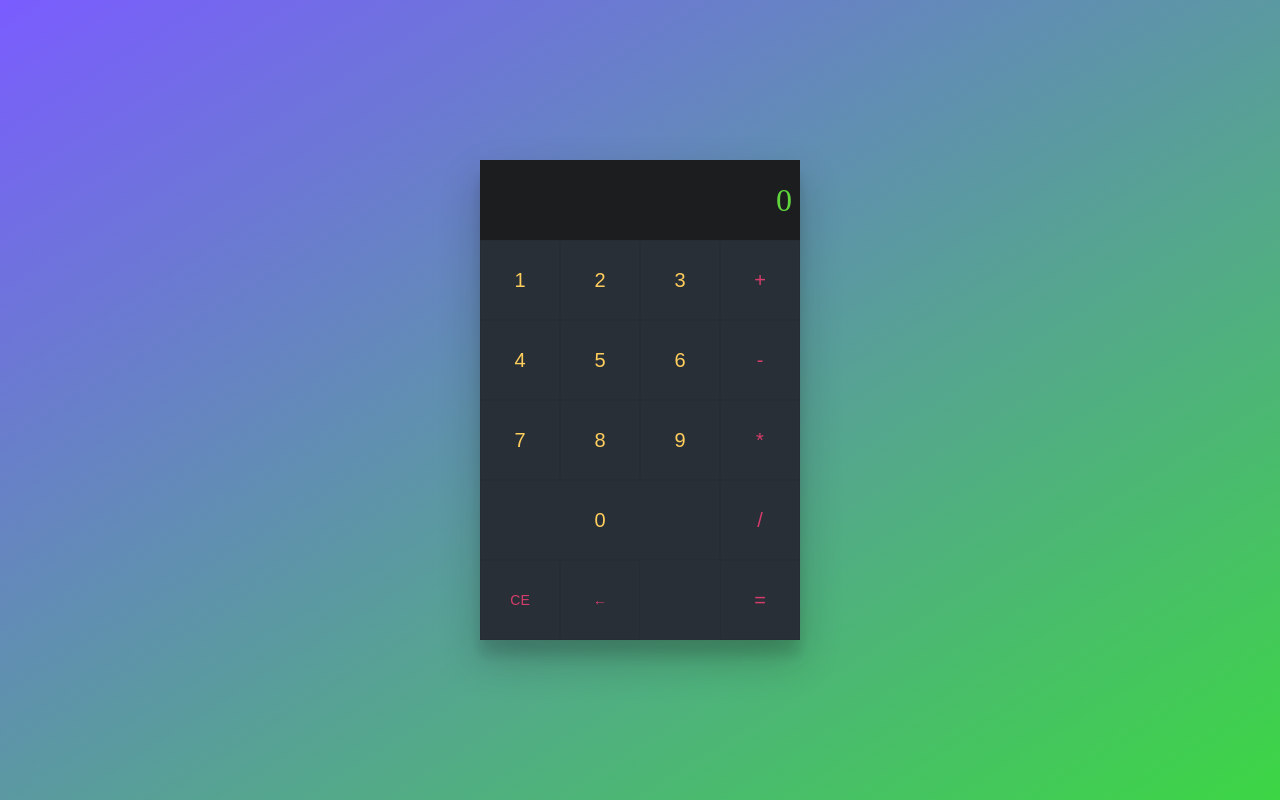
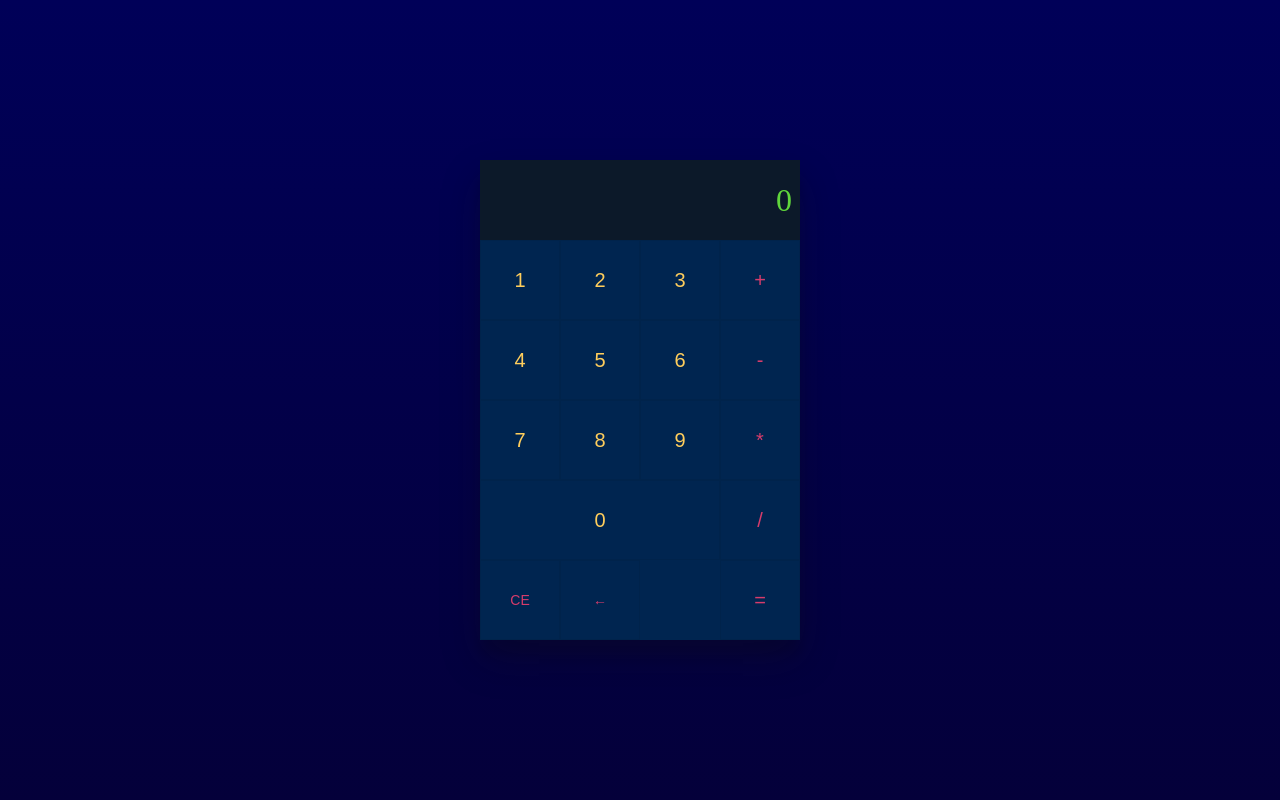
Before and after one commit to khristian-yazid/calculator-app, a React (Create React App) app: page / in a window 1280 px wide. Built offline with nearby package versions, Linux system fonts and the light colour scheme.

Commit message:
chnage color

```diff
--- a/src/assets/styles/App.css
+++ b/src/assets/styles/App.css
@@ -3,7 +3,7 @@ body {
   position: relative;
   width: 100%;
   height: 100%;
-  background-image: linear-gradient(to bottom right, #7a5cff 0%, #3cd644 100%);
+  background: linear-gradient(#000058, #04003a);
   background-repeat: no-repeat;
   background-attachment: fixed;
 }
@@ -20,7 +20,7 @@ body {
   position: relative;
   margin: 0 auto;
   width: 320px;
-  background-color: #292f36;
+  background-color: #002550;
   box-shadow: 0 19px 38px rgba(19, 19, 19, 0.24),
     0 15px 12px rgba(19, 19, 19, 0.12);
 }
```
